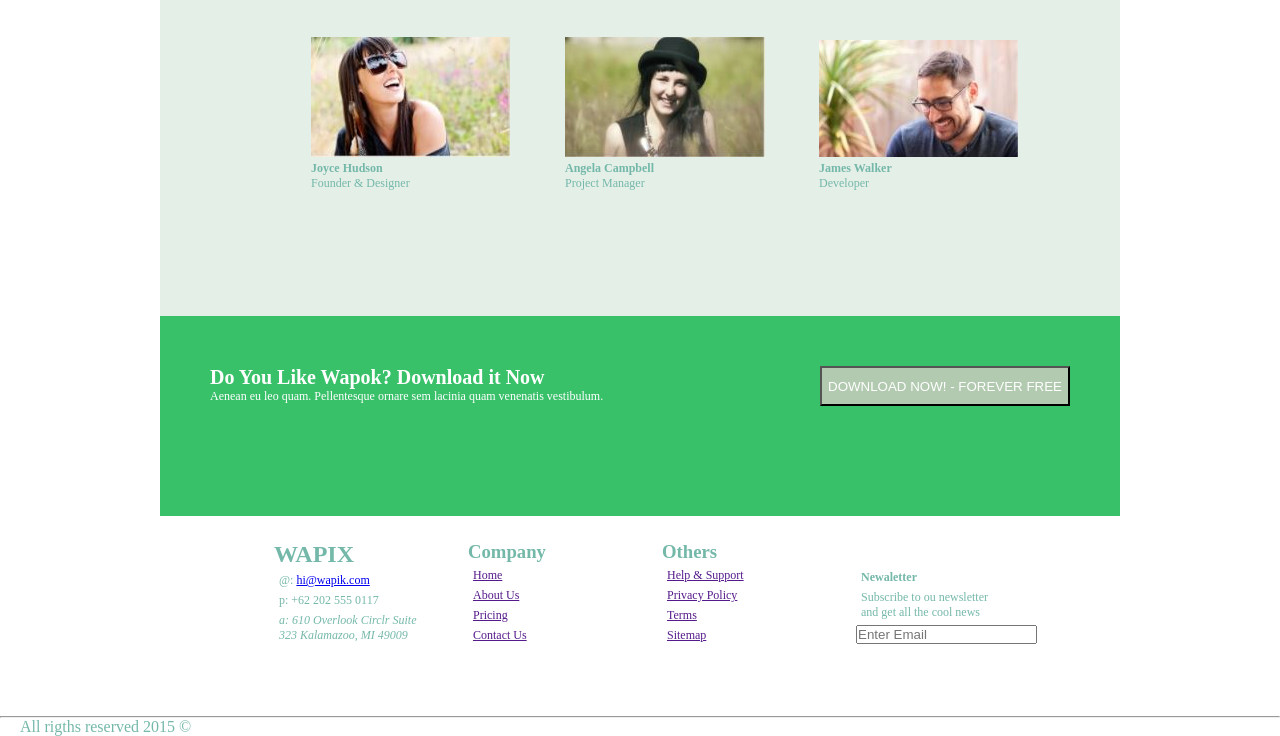
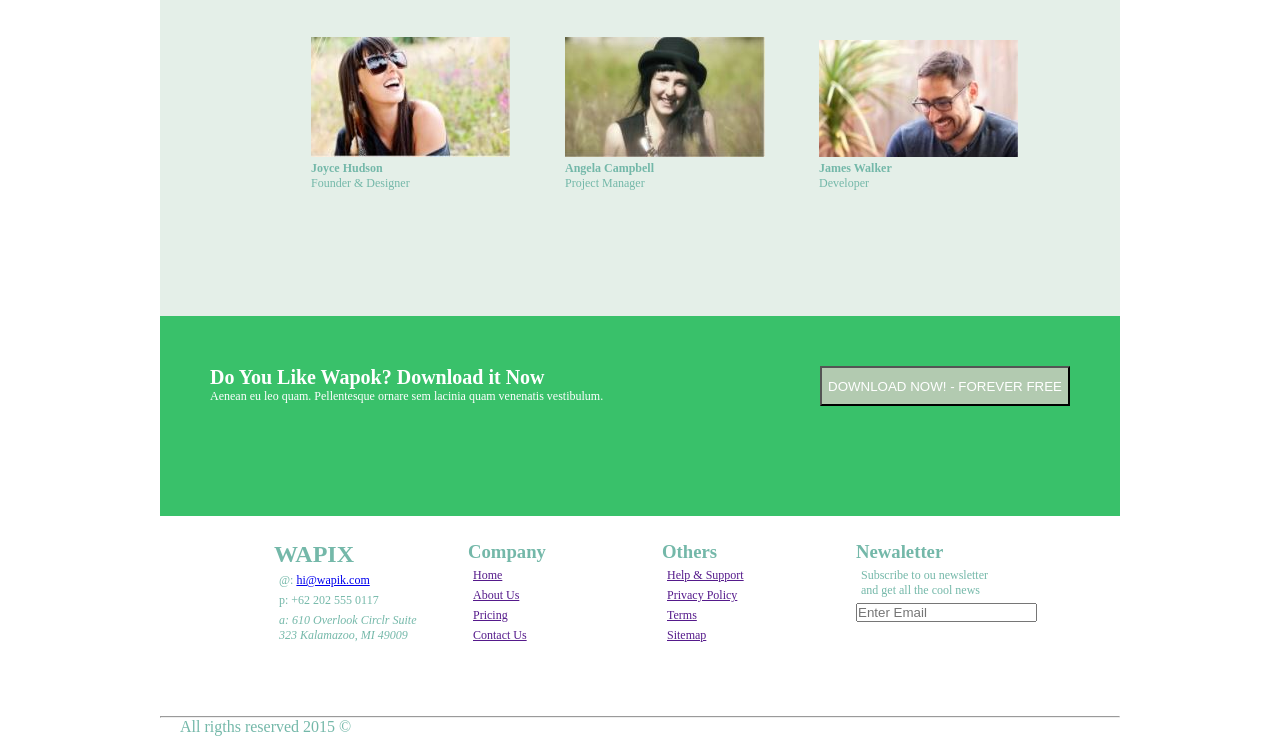
Before and after one commit to dani020998/maquetacion-kubide, a plain HTML site: page index.html in a window 1280 px wide. Shown: the part 1284-2020 px from the top of the page. Drawn offline with Linux system fonts and the light colour scheme.

Commit message:
update some bounds and positions

```diff
--- a/index.html
+++ b/index.html
@@ -114,12 +114,12 @@
 			<p class="enterprise-data"><a href="">Sitemap</a></p>
 		</article>
 		<article>
-			<h3 class="enterprise-data">Newaletter</h3>
+			<h3>Newaletter</h3>
 			<p class="enterprise-data">Subscribe to ou newsletter and get all the cool news</p>
 			<input type="email" placeholder="Enter Email" class="enterprise-email-input">
 		</article>
 	</section><!-- .enterprise-info -->
-	<hr>
+	<hr class="hr-footer">
 	<footer id="main-footer">
 		<p>All rigths reserved 2015 &copy</p>
 	</footer>
--- a/styles.css
+++ b/styles.css
@@ -195,6 +195,7 @@
 	width: 150px;
 	margin: 0 20px;
 	text-align: left;
+	vertical-align: top;
 }
 
 .enterprise-data{
@@ -211,6 +212,11 @@
 }
 
 #main-footer{
+	width: 960px;
 	padding-left: 20px;
 	color: #74B8A9;
 }
+
+.hr-footer{
+	width: 960px;
+}
```
